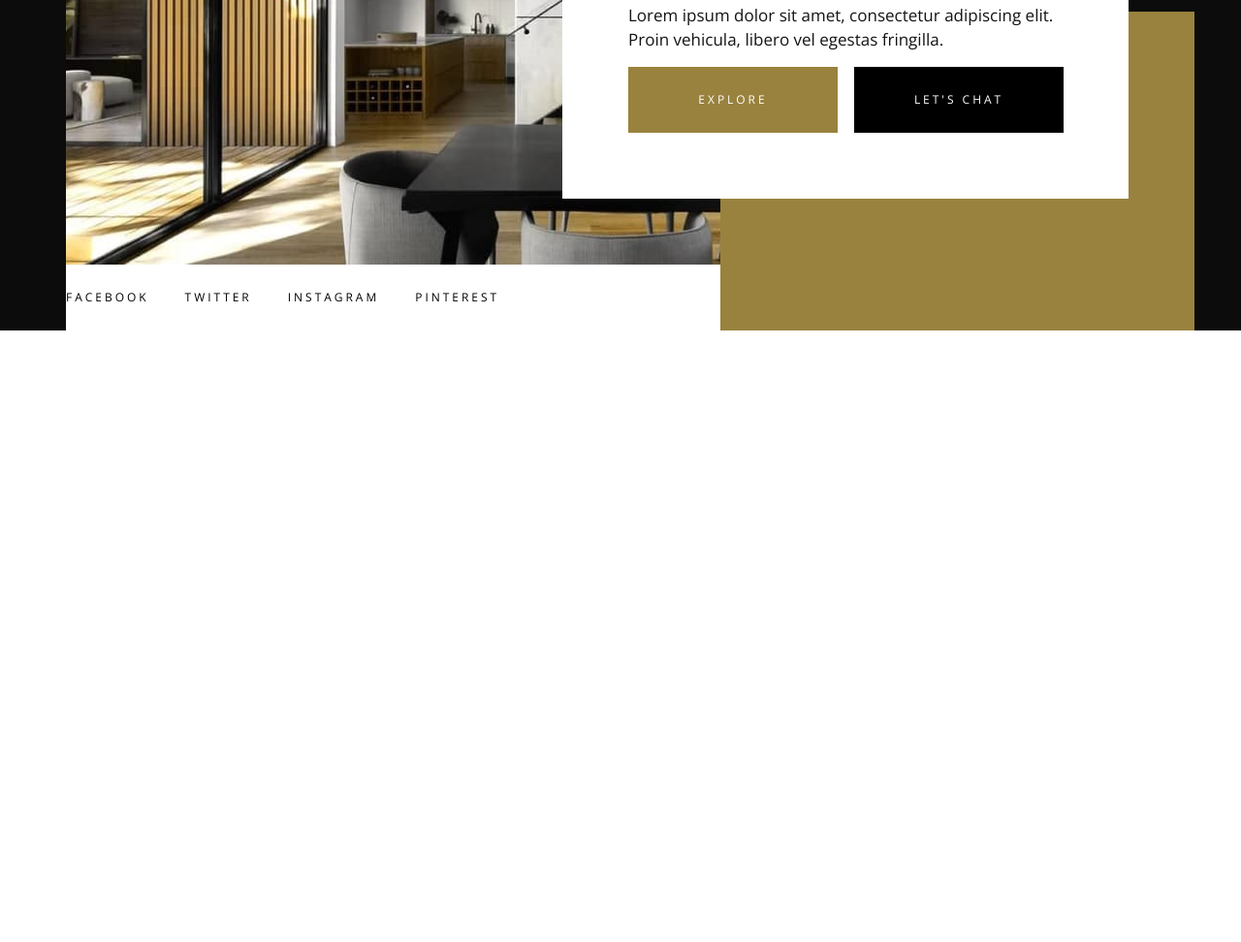
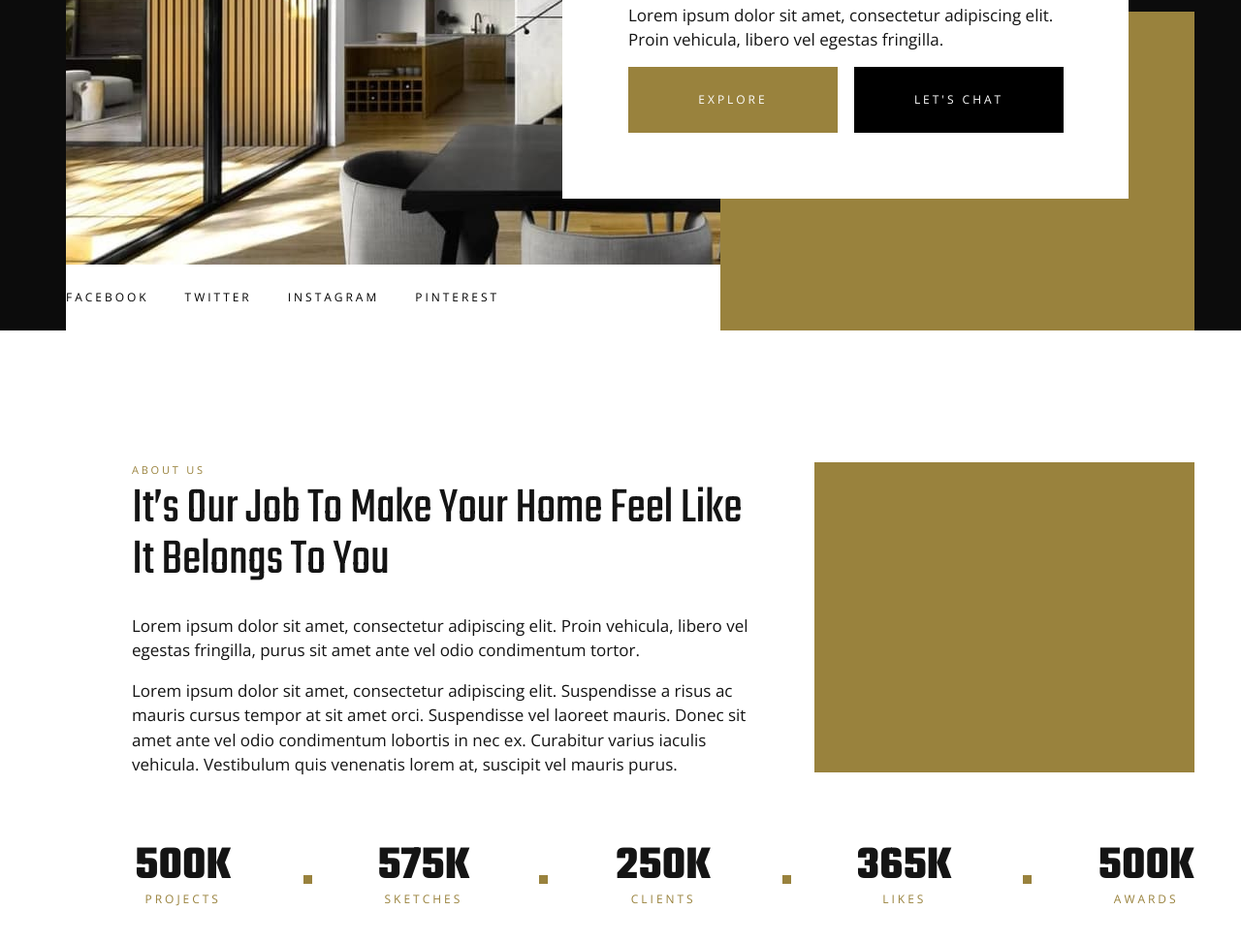
Before and after one commit to KHARKIVSKA-KURKUMA/Vantage-Studio, a plain HTML site: page index.html in a window 1280 px wide. Shown: the part 388-1360 px from the top of the page at 97% size. Before the commit the page ends 800 px from the top, so only its background shows below. Drawn offline with nearby package versions, Linux system fonts and the light colour scheme.

Commit message:
add about

```diff
--- a/index.html
+++ b/index.html
@@ -98,9 +98,67 @@
           </div>
         </div>
       </section>
+      <!-- -------------------------------- ABOUT -------------------------------- -->
       <section class="about">
-        <div class="container"></div>
+        <div class="container">
+          <div class="about-wrap">
+            <div class="about-container">
+              <p class="about-text">about us</p>
+              <h2 class="about-title">
+                It’s our job to make your home feel like it belongs to you
+              </h2>
+              <p class="about-desk">
+                Lorem ipsum dolor sit amet, consectetur adipiscing elit. Proin
+                vehicula, libero vel egestas fringilla, purus sit amet ante vel
+                odio condimentum tortor.
+              </p>
+              <p class="about-desk">
+                Lorem ipsum dolor sit amet, consectetur adipiscing elit.
+                Suspendisse a risus ac mauris cursus tempor at sit amet orci.
+                Suspendisse vel laoreet mauris. Donec sit amet ante vel odio
+                condimentum lobortis in nec ex. Curabitur varius iaculis
+                vehicula. Vestibulum quis venenatis lorem at, suscipit vel
+                mauris purus.
+              </p>
+            </div>
+            <div class="about-square"></div>
+          </div>
+
+          <ul class="about-list list">
+            <li class="about-item">
+              <div class="list-wrap">
+                <p class="list-number">500K</p>
+                <p class="list-desk">projects</p>
+              </div>
+            </li>
+            <li class="about-item">
+              <div class="list-wrap">
+                <p class="list-number">575K</p>
+                <p class="list-desk">sketches</p>
+              </div>
+            </li>
+            <li class="about-item">
+              <div class="list-wrap">
+                <p class="list-number">250K</p>
+                <p class="list-desk">clients</p>
+              </div>
+            </li>
+            <li class="about-item">
+              <div class="list-wrap">
+                <p class="list-number">365K</p>
+                <p class="list-desk">likes</p>
+              </div>
+            </li>
+            <li class="about-item">
+              <div class="list-wrap">
+                <p class="list-number">500K</p>
+                <p class="list-desk">awards</p>
+              </div>
+            </li>
+          </ul>
+        </div>
       </section>
+      <!-- ----------------------------------------------------------------------- -->
     </main>
     <!-- ------------------------------- FOOTER -------------------------------- -->
     <footer class="footer"></footer>
--- a/sass/layouts/_about.scss
+++ b/sass/layouts/_about.scss
@@ -0,0 +1,77 @@
+.about {
+  padding-top: 136px;
+  padding-bottom: 136px;
+}
+.about-wrap {
+  display: flex;
+  margin-bottom: 68px;
+}
+.about-container {
+  padding-left: 68px;
+  padding-right: 68px;
+}
+.about-text {
+  @include text-base(null, 11px, 1.51);
+  letter-spacing: 2.7625px;
+  text-transform: uppercase;
+  color: $accentColor;
+  margin-bottom: 5px;
+}
+.about-title {
+  @include text-base(400, 53px, 1);
+  font-family: 'Teko';
+  text-transform: capitalize;
+  max-width: 688px;
+  margin-bottom: 28px;
+}
+.about-desk {
+  @include text-base(400, 17px, 1.5);
+  max-width: 684px;
+  margin-bottom: 16px;
+  &:last-child {
+    margin-bottom: 0;
+  }
+}
+.about-square {
+  width: 424px;
+  height: 320px;
+  background-color: $accentColor;
+  //   opacity: 0.5;
+}
+.about-list {
+  display: flex;
+  justify-content: space-between;
+  padding-left: 71px;
+}
+.about-item {
+  &:last-child {
+    ::after {
+      display: none;
+    }
+  }
+  position: relative;
+}
+.list-wrap {
+  width: 100%;
+  &::after {
+    content: '';
+    position: absolute;
+    height: 9px;
+    width: 9px;
+    background: $accentColor;
+    top: 50%;
+    left: 175%;
+  }
+}
+.list-number {
+  @include text-base(700, 49px, 1);
+  font-family: 'Teko';
+  text-align: center;
+}
+.list-desk {
+  @include text-base(null, 12px, 1.49);
+  text-align: center;
+  letter-spacing: 2.975px;
+  text-transform: uppercase;
+  color: $accentColor;
+}
--- a/sass/layouts/_hero.scss
+++ b/sass/layouts/_hero.scss
@@ -48,12 +48,10 @@
   font-family: 'Teko', sans-serif;
   @include text-base(400, 67px, 1);
   text-transform: capitalize;
-  color: $titleColor;
   margin-bottom: 32px;
 }
 .hero-desk {
   @include text-base(null, 17px, 1.5);
-  color: $titleColor;
   margin-bottom: 15px;
 }
 .hero-btn-list {
```
Also changed, not shown: css/main.css, css/main.min.css, 2 other files.
